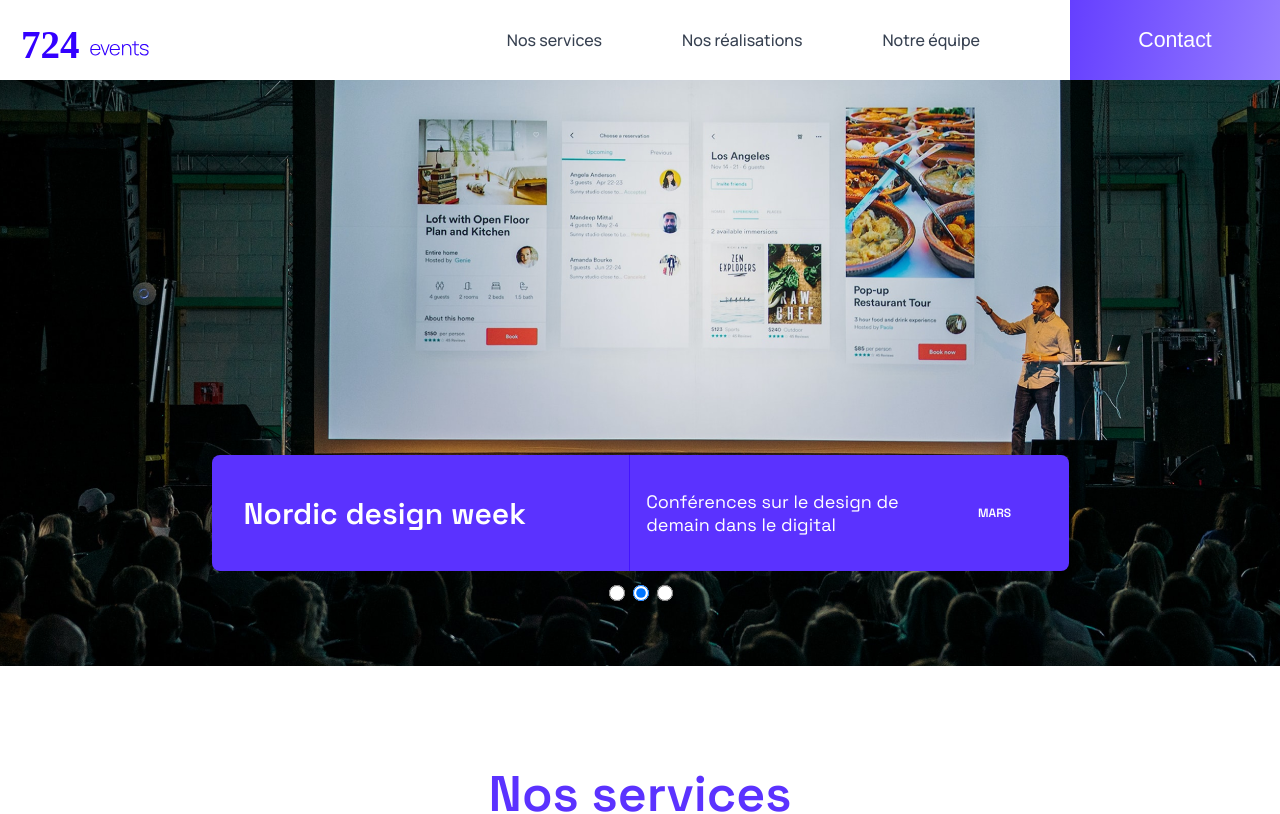
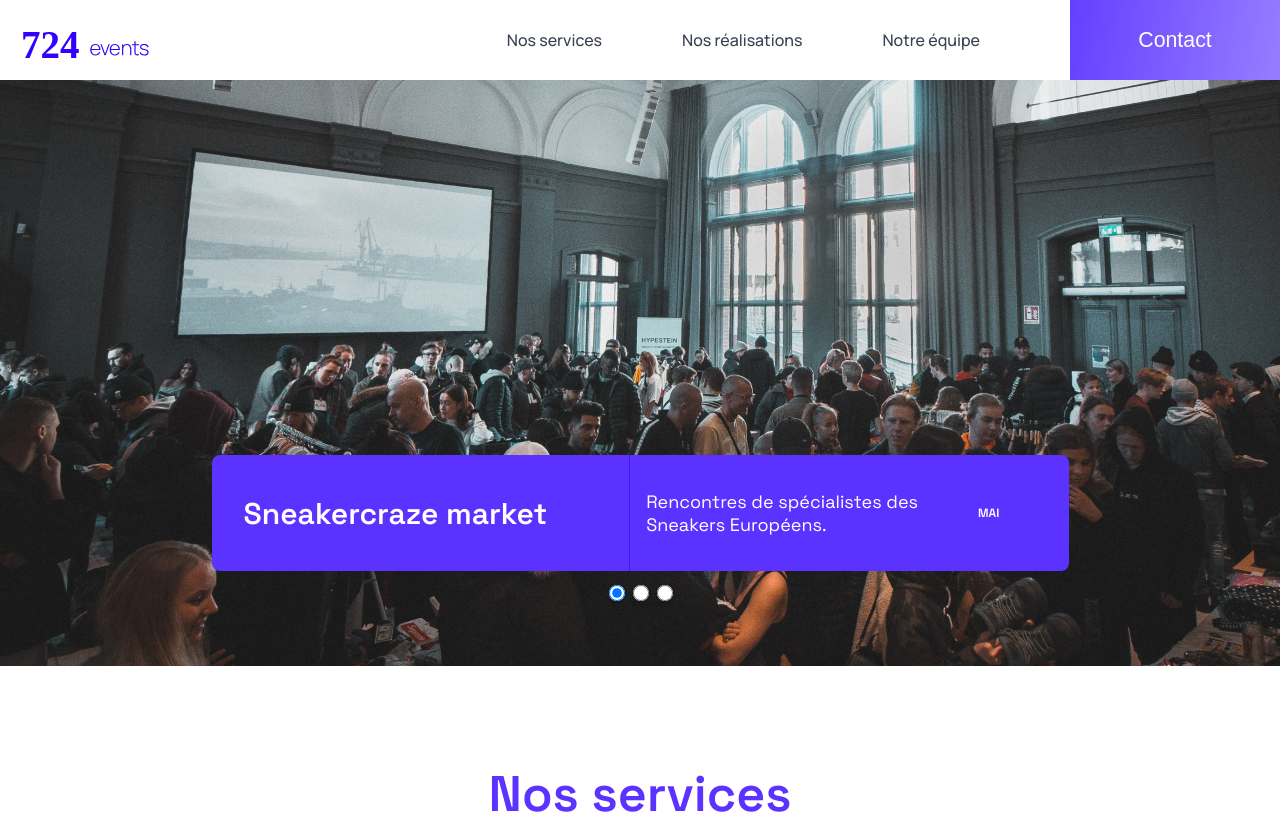
Before and after one commit to itsArgos/Projet-10-724events-OC, a React (Create React App) app: page / in a window 1280 px wide. Shown: the top 814 px of the page. Built offline with nearby package versions, Linux system fonts and the light colour scheme.

Commit message:
Update: -Ajout de test unitaire de text -Ajout du onChange dans le Slider pour supprimer l'erreur de la console -Revue du filtre par catégorie qui n'affichait pas les filtres des soirées entreprises

```diff
--- a/src/containers/Events/index.js
+++ b/src/containers/Events/index.js
@@ -14,18 +14,18 @@
   const [type, setType] = useState();
   const [currentPage, setCurrentPage] = useState(1);
 
-  // (!type ? data?.events : data?.events) || []
-  const filteredEvents = (
-    data?.events || []
-  ).filter((event, index) => {
-    if (
-      ((currentPage - 1) * PER_PAGE <= index && index < PER_PAGE * currentPage) &&
-      (type === event.type || !type)
-    ) {
-      return true;
-    }
-    return false;
-  });
+  // Filtre par type
+  let filteredEvents = (data?.events || []).filter((event) => type === event.type || !type)
+
+  // Filtre pour la pagination
+  filteredEvents = filteredEvents.filter((_, index) => (currentPage - 1) * PER_PAGE <= index && index < PER_PAGE * currentPage)
+
+  /*
+  Version "simplifié"
+  const filteredEvents = (data?.events || []).filter((event) =>  type === event.type || !type)
+                                             .filter((_, index) => (currentPage - 1) * PER_PAGE <= index && index < PER_PAGE * currentPage)
+  */
+
   const changeType = (evtType) => {
     setCurrentPage(1);
     setType(evtType);
--- a/src/containers/Slider/index.js
+++ b/src/containers/Slider/index.js
@@ -7,13 +7,14 @@
 const Slider = () => {
   const { data } = useData();
   const [index, setIndex] = useState(0);
-  const byDateDesc = data?.focus.sort((evtA, evtB) =>
-  // Inversion de evtA & evtB pour afficher les images en ordre décroissant
+  const byDateDesc = data?.focus.sort(
+    (evtA, evtB) =>
+      // Inversion de evtA & evtB pour afficher les images du plus ancien au plus récent
       new Date(evtB.date) - new Date(evtA.date)
   );
 
   const nextCard = () => {
-    if(byDateDesc !== undefined){
+    if (byDateDesc !== undefined) {
       setTimeout(
         // la fonction vérifie si (index) est inférieur à byDateDesc.length - 1. Si c'est le cas, elle augmente l'index de 1, sinon, elle réinitialise l'index à 0.
         () => setIndex(index < byDateDesc.length - 1 ? index + 1 : 0),
@@ -24,7 +25,12 @@
 
   useEffect(() => {
     nextCard();
-  });
+    // Ajout de index comme dépendance pour s'assurer que nextCard() est appelée chaque fois que index change.
+  }, [index]);
+
+  const handleRadioChange = (radioIdx) => {
+    setIndex(radioIdx);
+  };
 
   return (
     <div className="SlideCardList">
@@ -50,20 +56,21 @@
           <div className="SlideCard__paginationContainer">
             <div className="SlideCard__pagination">
               {/* la variable "event" était déjà utilisé plus haut ce qui à créée une erreur, nous avons donc renommé "event" par "eventItem" */}
-              {byDateDesc.map((eventItem, radioIdx) => {
-                const radioKey = `${eventItem.id}-${radioIdx}`;
-
-                return (
+              {byDateDesc.map((eventItem, radioIdx) => (
+                // Pour chaque élément de byDateDesc, on crée un élément input de type radio
                 <input
-                    key={radioKey}
+                // La clé de l'élément est définie comme la date de l'événement pour garantir l'unicité
+                  key={`${eventItem.date}`}
                   type="radio"
-                    name="radio-button"
-                    // checked={idx === radioIdx} comparait (idx) qui est l'index de la carte avec radioIdx qui est l'index du bouton radio. ( ils ne sont pas forcément les mêmes ce qui pouvait provoquer des erreurs)
-                    // remplacement de (idx) par (index). Cela garantit que le bouton radio correspondant à la carte actuellement affichée est coché.
+                // Chaque groupe de boutons radio doit avoir un nom unique, donc on utilise radioIdx pour le rendre unique
+                  name={`radio-button-${radioIdx}`}
+                  // On vérifie si l'indice actuel de la boucle est égal à l'indice du bouton radio,
+                  // ce qui détermine si le bouton radio est coché ou non
                   checked={index === radioIdx}
+                  // ajout du onChnage poour éviter l'erreur dans la console
+                  onChange={() => handleRadioChange(radioIdx)}
                 />
-                );
-              })}
+              ))}
             </div>
           </div>
         </React.Fragment>
```
Also changed, not shown: 2 other files (tests, documents, lock files or other folders). Lines whose indentation alone changed are shown as unchanged.
